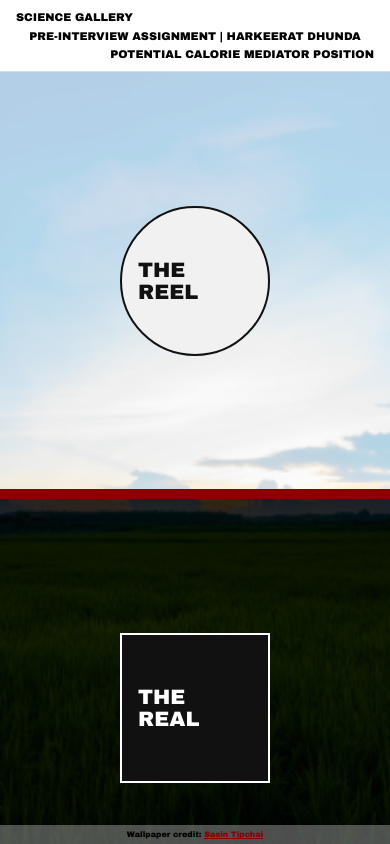
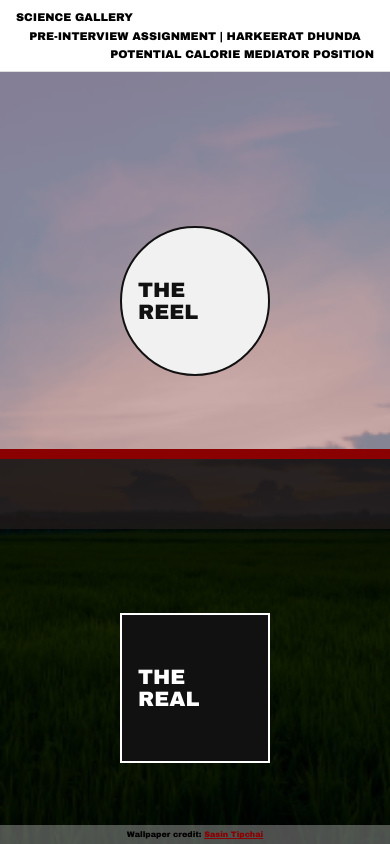
Before and after one commit to eKeiran/science-gallery-green-revolution, a website: page index.html in a window 390 px wide. Drawn offline with nearby package versions, Linux system fonts and the light colour scheme.

Commit message:
Final Webpage Commit Responsive Index 4

```diff
--- a/css/style.css
+++ b/css/style.css
@@ -184,7 +184,7 @@ body {
     flex-basis: 10px;
     height: 10px;
     width: 100%;
-    margin: 0;
+    margin-top: -5rem;
     align-self: center;
   }
   .circle-button,
@@ -247,7 +247,7 @@ body {
     transition: background-color 0.4s ease;
   }
   .white-filter {
-    background-color: rgba(255, 255, 255, 0.7);
+    background-color: rgba(189, 142, 142, 0.7);
   }
   .black-filter {
     background-color: rgba(0, 0, 0, 0.8);
```
